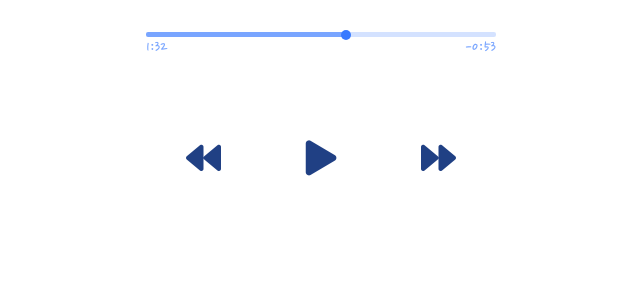
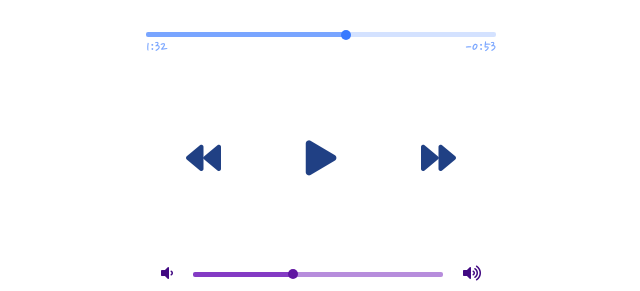
Before and after one commit to Wongi-Hong/Wongi-Hong.github.io, a plain HTML site: page Apple_Music/index.html in a window 1280 px wide. Shown: the part 544-835 px from the top of the page, without its empty margins (319-959 px from the left). Before the commit the page ends 800 px from the top, so only its background shows below. Drawn offline with Linux system fonts and the light colour scheme.

Commit message:
Apple Music Finalized

```diff
--- a/Apple_Music/index.html
+++ b/Apple_Music/index.html
@@ -51,7 +51,15 @@
         <i class="fas fa-play"></i>
         <i class="fas fa-forward"></i>
       </div>
-      <div class="volume_main"></div>
+      <div class="volume_main">
+        <span class="volume_down_icon"><i class="fas fa-volume-down"></i></span>
+        <div class="volume_bar">
+          <div class="volume_down"></div>
+          <div class="volume_current"></div>
+          <div class="volume_up"></div>
+        </div>
+        <span class="volume_up_icon"><i class="fas fa-volume-up"></i></span>
+      </div>
     </div>
   </body>
 </html>
--- a/Apple_Music/style.css
+++ b/Apple_Music/style.css
@@ -98,3 +98,37 @@
   font-size: 35px;
   color: rgba(4, 40, 117, 0.889);
 }
+.volume_main {
+  margin-top: 90px;
+  display: flex;
+}
+.volume_main i {
+  color: rgb(65, 9, 130);
+}
+.volume_bar {
+  position: relative;
+  display: flex;
+  align-items: center;
+}
+.volume_down {
+  margin-left: 20px;
+  width: 100px;
+  height: 5px;
+  border-radius: 2px;
+  background-color: rgb(132, 59, 196);
+}
+.volume_current {
+  width: 10px;
+  height: 10px;
+  border-radius: 50%;
+  background-color: rgb(96, 21, 161);
+  position: absolute;
+  left: 115px;
+}
+.volume_up {
+  margin-right: 20px;
+  width: 150px;
+  height: 5px;
+  border-radius: 2px;
+  background-color: rgb(183, 141, 220);
+}
```
